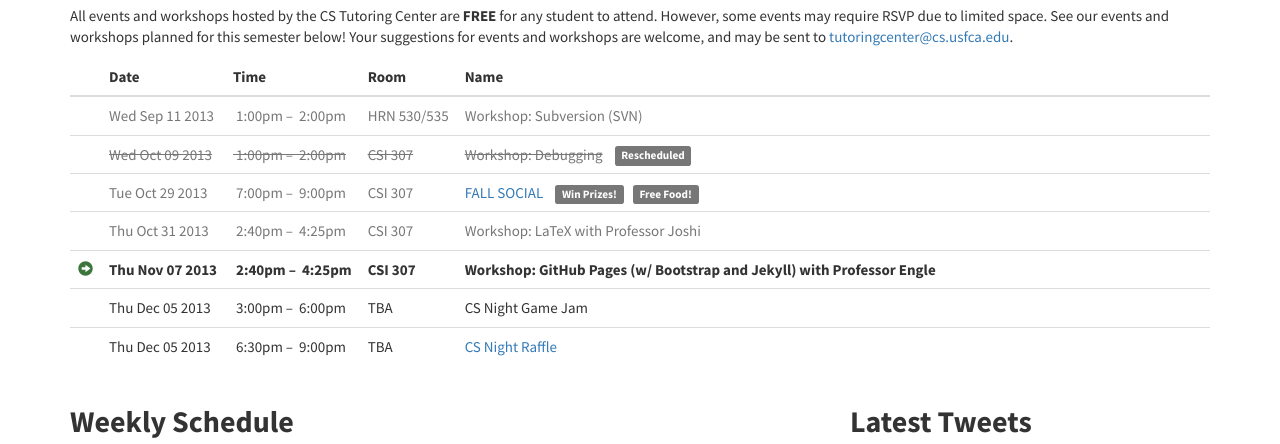
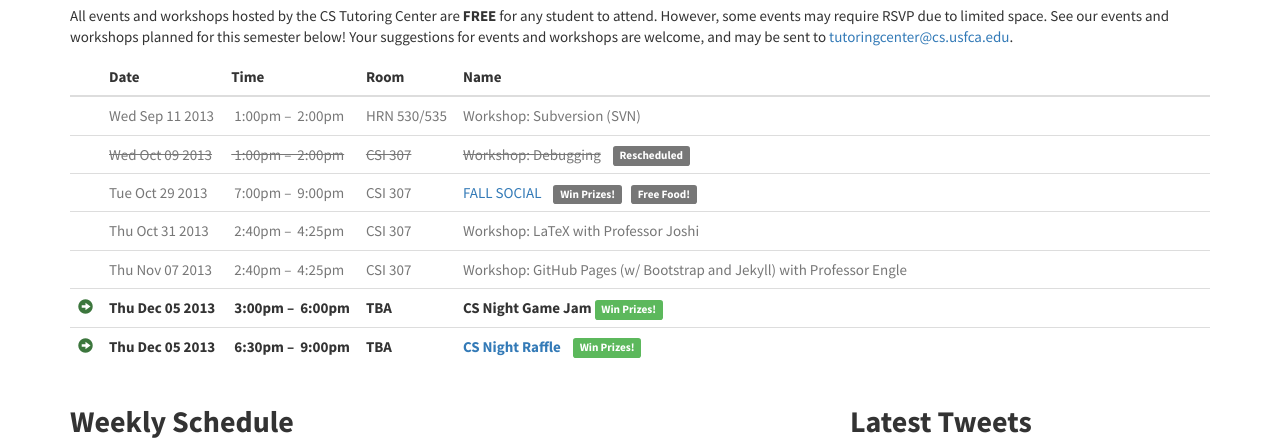
Before and after one commit to CSTutors/CSTutors.github.io, a Jekyll site: the page built from index.html, in a window 1280 px wide and 900 px high, scrolled down 657 px, cut to the strip 0-444 px from the top of the window. Built offline with Jekyll 4.4.1, drawn with Linux system fonts in a browser that asks for light colours; nearby versions of some CDN libraries; comment, search, counter and statistics services are not loaded.

Commit message:
Updating upcoming events.

```diff
--- a/index.html
+++ b/index.html
@@ -74,28 +74,28 @@ title: Home
                     <td>Workshop: LaTeX with Professor Joshi &nbsp;&nbsp; <!--<span class="label label-success">New</span>//--></td>
                 </tr>
 
-                <tr style="font-weight: 900;">
-                    <th><span class="text-success glyphicon glyphicon-circle-arrow-right"></span></th>
+                <tr class="text-muted">
+                    <th>&nbsp;</th>
                     <td nowrap>Thu Nov 07 2013</td>
                     <td nowrap>&nbsp;2:40pm &ndash; &nbsp;4:25pm</td>
                     <td nowrap>CSI 307</td>
                     <td>Workshop: GitHub Pages (w/ Bootstrap and Jekyll) with Professor Engle &nbsp;&nbsp; <!--<span class="label label-success">New</span>//--></td>
                 </tr>
 
-                <tr>
-                    <th>&nbsp;</th>
+                <tr style="font-weight: 900;">
+                    <th><span class="text-success glyphicon glyphicon-circle-arrow-right"></span></th>
                     <td nowrap>Thu Dec 05 2013</td>
                     <td nowrap>&nbsp;3:00pm &ndash; &nbsp;6:00pm</td>
                     <td nowrap>TBA</td>
-                    <td>CS Night Game Jam</td>
+                    <td>CS Night Game Jam <span class="label label-success">Win Prizes!</span></td>
                 </tr>
 
-                <tr>
-                    <th>&nbsp;</th>
+                <tr style="font-weight: 900;">
+                    <th><span class="text-success glyphicon glyphicon-circle-arrow-right"></span></th>
                     <td nowrap>Thu Dec 05 2013</td>
                     <td nowrap>&nbsp;6:30pm &ndash; &nbsp;9:00pm</td>
                     <td nowrap>TBA</td>
-                    <td><a href="{{ site.url }}/raffle.html">CS Night Raffle</a> &nbsp;&nbsp; <!--<span class="label label-success">New</span>//--></td>
+                    <td><a href="{{ site.url }}/raffle.html">CS Night Raffle</a> &nbsp;&nbsp; <span class="label label-success">Win Prizes!</span></td>
                 </tr>
             </tbody>
         </table>
```
Also changed, not shown: 1 other file.
